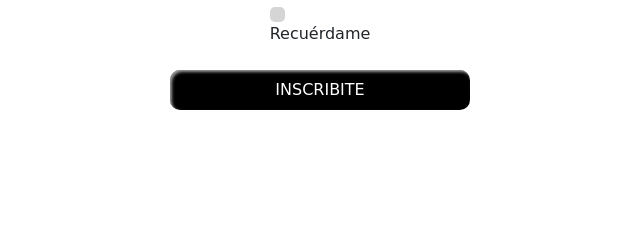
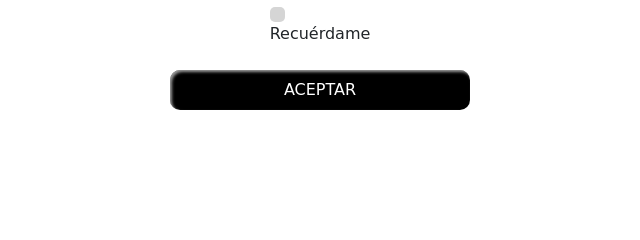
Before and after one commit to acostapriscila/proyecto-final-, a website: page login.html in a window 1280 px wide. Shown: the part 317-557 px from the top of the page, 320-960 px from the left. Drawn offline with Linux system fonts and the light colour scheme; a web font is replaced by a local one.

Commit message:
cambiando nombre del boton

```diff
--- a/login.html
+++ b/login.html
@@ -88,7 +88,7 @@
               <input type="checkbox" id="check" value="remember-me"> Recuérdame
             </label>
           </div>
-          <button class="favorite boton btn-block" type="button">INSCRIBITE</button>
+          <button class="favorite boton btn-block" type="button">ACEPTAR</button>
       </form>
     </div>
     <div class="btn-whatsapp">
```
